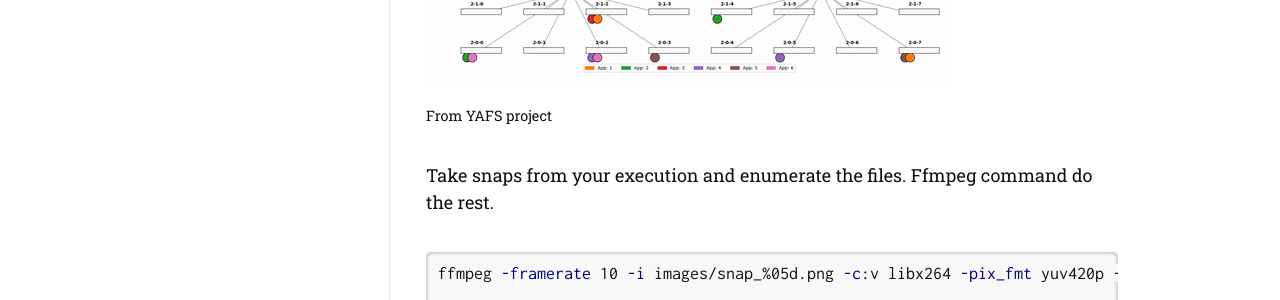
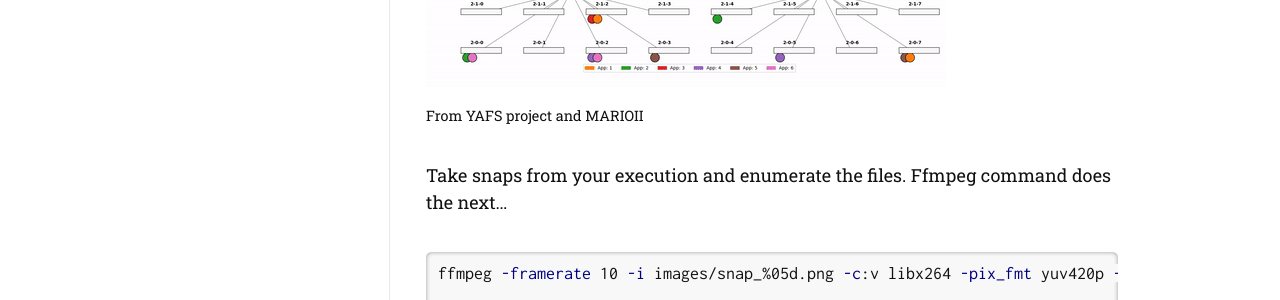
Before and after one commit to wisaaco/wisaaco.github.io, a Jekyll site: the page built from _posts/2020-11-19-animations.md, in a window 1280 px wide. Shown: the part 753-1053 px from the top of the page. Built offline with Jekyll 4.4.1, drawn with Linux system fonts in a browser that asks for light colours; nearby versions of some CDN libraries; some web fonts are replaced.

Commit message:
New post

````diff
--- a/_posts/2020-11-19-animations.md
+++ b/_posts/2020-11-19-animations.md
@@ -19,11 +19,11 @@ categories:
   src="/assets/img/animation_matplotlib.gif"
   alt="Gif Animation"
   style="height:90%">
-  <figcaption>From YAFS project</figcaption>
+  <figcaption>From YAFS project and MARIOII </figcaption>
 </figure>
 
 
-Take snaps from your execution and enumerate the files. Ffmpeg command do the rest.
+Take snaps from your execution and enumerate the files. Ffmpeg command does the next...
 
 ```bash
 ffmpeg -framerate 10 -i images/snap_%05d.png -c:v libx264 -pix_fmt yuv420p -crf 23 video.mp4
````
